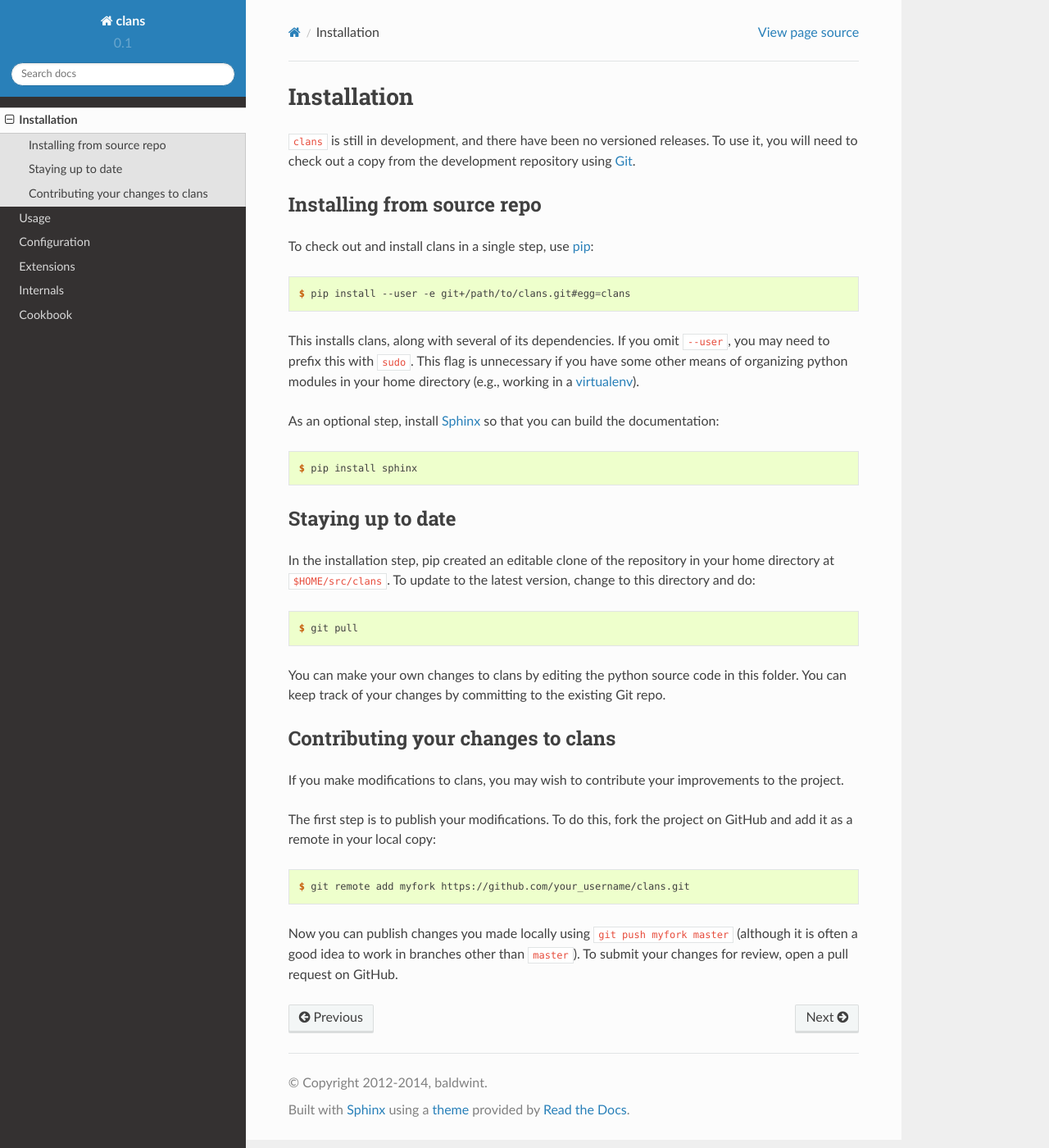
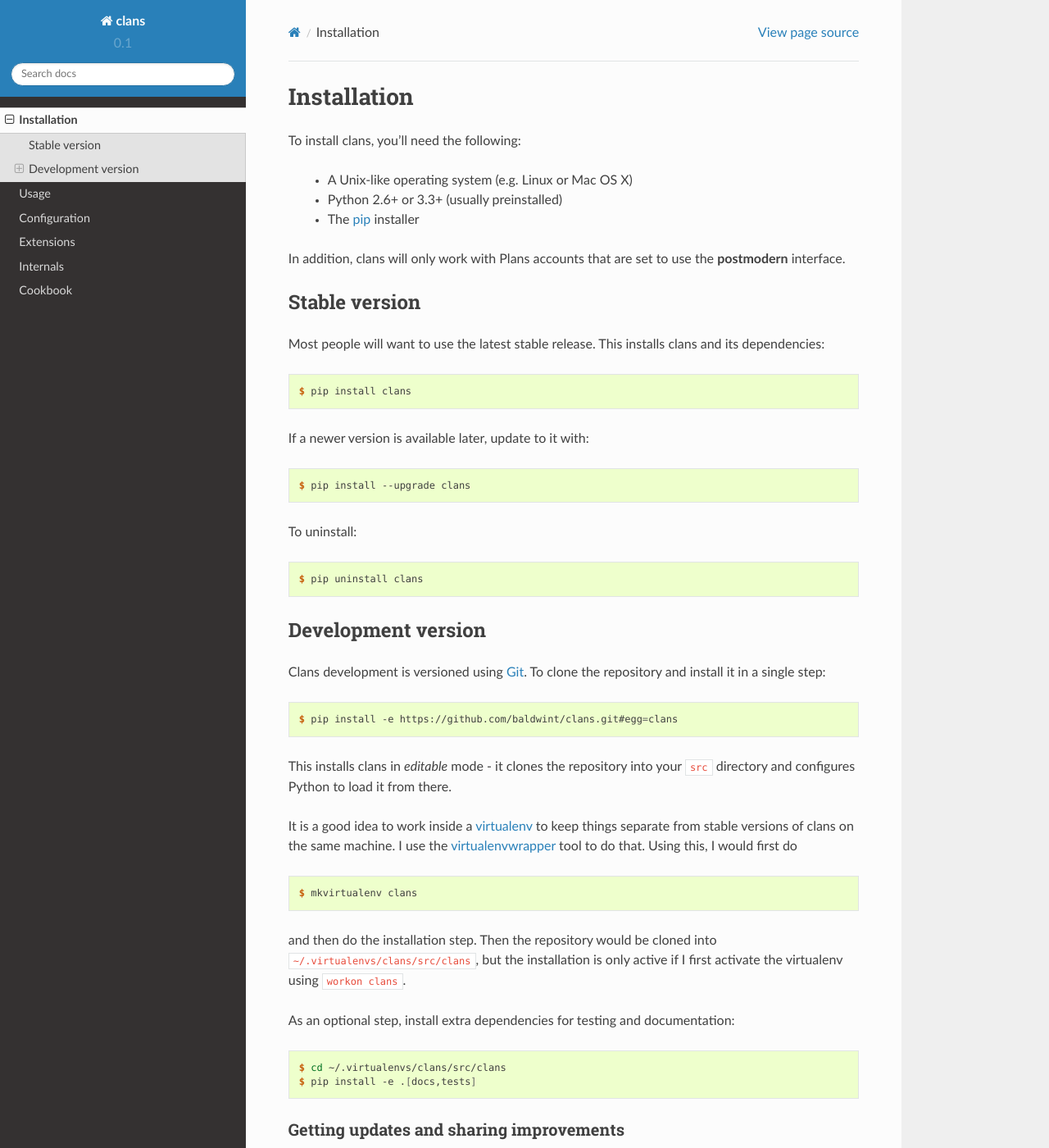
Before and after one commit to baldwint/clans, a Sphinx documentation site: the page built from docs/install.rst, in a window 1280 px wide and 1400 px high. Shown: the whole window at 82% size. Built offline with Sphinx 7.4.7 and the Read the Docs theme 2.0.0, drawn with Linux system fonts in a browser that asks for light colours; some of the changed text lies outside the part shown.

Commit message:
speculatively documenting install process

```diff
--- a/docs/install.rst
+++ b/docs/install.rst
@@ -1,56 +1,89 @@
 Installation
 ============
 
-``clans`` is still in development, and there have been no versioned
-releases. To use it, you will need to check out a copy from the
-development repository using Git_.
+To install clans, you'll need the following:
 
-Installing from source repo
----------------------------
+ - A Unix-like operating system (e.g. Linux or Mac OS X)
+ - Python 2.6+ or 3.3+ (usually preinstalled)
+ - The pip_ installer
 
-To check out and install clans in a single step, use pip_:
+In addition, clans will only work with Plans accounts that are set to
+use the **postmodern** interface.
+
+.. _pip: http://www.pip-installer.org/
+
+Stable version
+--------------
+
+Most people will want to use the latest stable release.
+This installs clans and its dependencies:
 
 .. code-block:: console
 
-    $ pip install --user -e git+/path/to/clans.git#egg=clans
+    $ pip install clans
 
-This installs clans, along with several of its dependencies.
-If you omit ``--user``, you may need to prefix this with ``sudo``.
-This flag is unnecessary if you have some other means of organizing
-python modules in your home directory (e.g., working in a virtualenv_).
+If a newer version is available later, update to it with:
 
-As an optional step, install Sphinx_ so that you can build the
+.. code-block:: console
+
+    $ pip install --upgrade clans
+
+To uninstall:
+
+.. code-block:: console
+
+    $ pip uninstall clans
+
+Development version
+-------------------
+
+Clans development is versioned using Git_. To clone the repository and
+install it in a single step:
+
+.. code-block:: console
+
+    $ pip install -e https://github.com/baldwint/clans.git#egg=clans
+
+This installs clans in *editable* mode - it clones the repository into your
+``src`` directory and configures Python to load it from there.
+
+It is a good idea to work inside a virtualenv_ to keep things
+separate from stable versions of clans on the same machine. I use
+the virtualenvwrapper_ tool to do that. Using this, I would first do
+
+.. code-block:: console
+
+    $ mkvirtualenv clans
+
+and then do the installation step. Then the repository would be
+cloned into ``~/.virtualenvs/clans/src/clans``, but the installation
+is only active if I first activate the virtualenv using ``workon clans``.
+
+As an optional step, install extra dependencies for testing and
 documentation:
 
 .. code-block:: console
 
-    $ pip install sphinx
+    $ cd ~/.virtualenvs/clans/src/clans
+    $ pip install -e .[docs,tests]
 
 .. _Git: http://git-scm.com/
 .. _pip: http://www.pip-installer.org/
 .. _virtualenv: http://www.virtualenv.org/
-.. _Sphinx: http://sphinx-doc.org
+.. _virtualenvwrapper: http://virtualenvwrapper.readthedocs.org/
 
-Staying up to date
-------------------
+Getting updates and sharing improvements
+++++++++++++++++++++++++++++++++++++++++
 
-In the installation step, pip created an editable clone of the
-repository in your home directory at ``$HOME/src/clans``. To update to
-the latest version, change to this directory and do:
+To get updates, ``cd`` to the repository and do:
 
 .. code-block:: console
 
     $ git pull
 
-You can make your own changes to clans by editing the python
-source code in this folder. You can keep track of your changes
-by committing to the existing Git repo.
-
-Contributing your changes to clans
-----------------------------------
-
-If you make modifications to clans, you may wish to contribute your
-improvements to the project.
+You can make your own modifications to clans by editing the Python
+source code in the repository. If you like, you can commit your
+changes using Git and contribute them back to the project.
 
 The first step is to publish your modifications. To do this, fork the
 project on GitHub and add it as a remote in your local copy:
```
